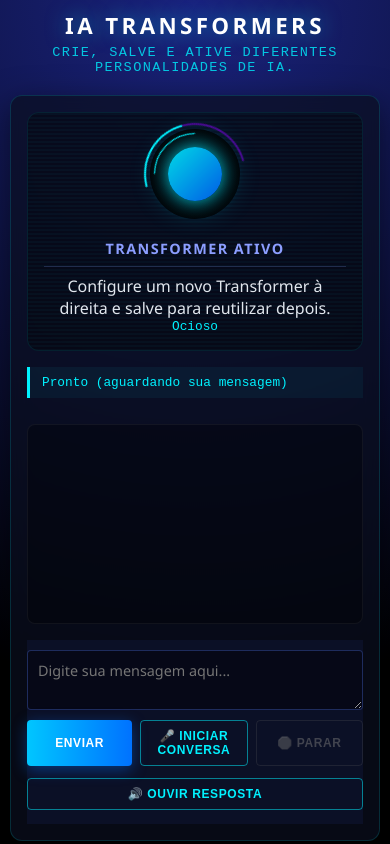
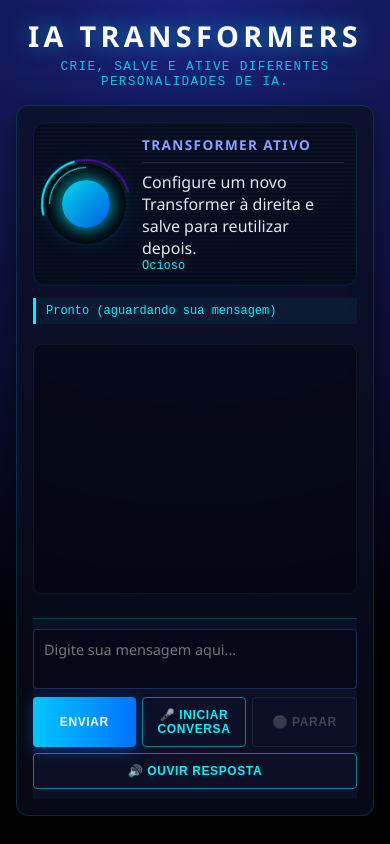
Before and after one commit to SidineiMarcelo/ia-transformers, a plain HTML site: page index.html in a window 390 px wide. Shown: the top 844 px of the page. Drawn offline with Linux system fonts and the light colour scheme.

Commit message:
Update style.css

```diff
--- a/style.css
+++ b/style.css
@@ -7,16 +7,16 @@
 
 /* Scrollbar Futurista */
 ::-webkit-scrollbar {
-  width: 8px;
-  height: 8px;
+  width: 6px;
+  height: 6px;
 }
 ::-webkit-scrollbar-track {
-  background: #050714;
+  background: rgba(5, 7, 20, 0.5);
 }
 ::-webkit-scrollbar-thumb {
   background: #00f2ff;
   border-radius: 4px;
-  box-shadow: 0 0 10px #00f2ff;
+  box-shadow: 0 0 10px rgba(0, 242, 255, 0.5);
 }
 
 body {
@@ -24,19 +24,17 @@ body {
   background: radial-gradient(circle at top center, #1a237e, #000000 80%);
   background-attachment: fixed;
   color: #e0e6ed;
-  min-height: 100vh;
-  /* IMPORTANTE: Garante que a rolagem funcione se o conteúdo for maior que a tela */
-  overflow-x: hidden;
-  overflow-y: auto;
+  /* MUDANÇA CRUCIAL: Altura fixa na tela (Desktop) para evitar scroll da página toda */
+  height: 100vh;
+  overflow: hidden;
 }
 
 /* ===== APP CONTAINER ===== */
 .app {
   max-width: 1400px;
   margin: 0 auto;
-  padding: 20px;
-  /* Em vez de min-height 100vh, usamos flex para ocupar a tela, mas permitimos rolagem */
-  min-height: 100vh;
+  padding: 16px;
+  height: 100%; /* Ocupa 100% do body */
   display: flex;
   flex-direction: column;
 }
@@ -44,14 +42,14 @@ body {
 /* ===== CABEÇALHO ===== */
 .app-header {
   text-align: center;
-  margin-bottom: 20px; /* Reduzido um pouco */
+  margin-bottom: 16px;
   text-transform: uppercase;
   position: relative;
-  flex-shrink: 0; /* Impede que o cabeçalho amasse demais */
+  flex-shrink: 0; /* Garante que o cabeçalho nunca encolha demais */
 }
 
 .app-header h1 {
-  font-size: 2rem; /* Levemente menor para caber melhor */
+  font-size: 1.8rem;
   font-weight: 800;
   letter-spacing: 0.15em;
   color: #fff;
@@ -61,7 +59,7 @@ body {
 
 .app-subtitle {
   font-family: 'Courier New', Courier, monospace;
-  font-size: 0.85rem;
+  font-size: 0.8rem;
   color: #00f2ff;
   letter-spacing: 0.1em;
   opacity: 0.8;
@@ -70,9 +68,11 @@ body {
 /* ===== LAYOUT PRINCIPAL (GRID SYSTEM) ===== */
 .layout {
   display: flex;
-  gap: 20px;
+  gap: 16px;
   align-items: stretch;
+  /* MUDANÇA CRUCIAL: Permite que o layout ocupe o espaço restante e gerencie scroll interno */
   flex: 1;
+  min-height: 0; /* Essencial para o flexbox permitir scroll nos filhos */
 }
 
 /* Painéis Base (Glassmorphism) */
@@ -83,8 +83,11 @@ body {
   padding: 16px;
   border: 1px solid rgba(0, 242, 255, 0.15);
   box-shadow: 0 8px 32px rgba(0, 0, 0, 0.5);
+
+  /* Configuração Flex Vertical para organizar conteúdo interno */
   display: flex;
   flex-direction: column;
+  height: 100%; /* Força a coluna a respeitar a altura da tela */
   transition: border-color 0.3s ease;
 }
 
@@ -94,46 +97,46 @@ body {
 
 /* Tamanhos das Colunas */
 .col-left {
-  flex: 0 0 260px; /* Reduzido levemente para caber em telas menores */
+  flex: 0 0 260px;
   gap: 12px;
 }
 
 .col-center {
   flex: 1;
-  gap: 16px;
+  gap: 12px;
   min-width: 0;
+  overflow: hidden; /* Garante que nada vaze da coluna central */
 }
 
 .col-right {
-  flex: 0 0 280px; /* Reduzido levemente */
+  flex: 0 0 280px;
   gap: 12px;
 }
 
 /* Títulos dos Painéis */
 h2 {
-  font-size: 0.9rem;
+  font-size: 0.85rem;
   text-transform: uppercase;
   letter-spacing: 0.1em;
   color: #8c9eff;
   border-bottom: 1px solid rgba(140, 158, 255, 0.2);
   padding-bottom: 8px;
   margin-bottom: 8px;
+  flex-shrink: 0;
 }
 
 /* ===== HOLOGRAMA ===== */
 .holo-card {
   display: flex;
-  gap: 20px;
-  padding: 16px; /* Padding ajustado */
+  gap: 16px;
+  padding: 12px;
   border-radius: 12px;
   background: rgba(0, 0, 0, 0.4);
   border: 1px solid rgba(0, 242, 255, 0.1);
   align-items: center;
   position: relative;
-  /* Overflow visible garante que sombras/efeitos não cortem,
-     mas precisamos controlar o conteúdo interno */
   overflow: hidden;
-  flex-shrink: 0; /* Garante que o card da IA não diminua demais */
+  flex-shrink: 0; /* Impede que o card da IA encolha quando o chat cresce */
 }
 
 /* Efeito de Scanline */
@@ -149,8 +152,8 @@ h2 {
 
 /* Contêiner da Cabeça */
 .holo-head {
-  width: 90px; /* Reduzido de 100px para otimizar espaço */
-  height: 90px;
+  width: 80px; /* Otimizado para telas menores */
+  height: 80px;
   border-radius: 50%;
   position: relative;
   display: flex;
@@ -166,7 +169,7 @@ h2 {
 .holo-head::before {
   content: '';
   position: absolute;
-  inset: -6px;
+  inset: -5px;
   border-radius: 50%;
   border: 2px solid transparent;
   border-top-color: #00f2ff;
@@ -177,7 +180,7 @@ h2 {
 .holo-head::after {
   content: '';
   position: absolute;
-  inset: 4px;
+  inset: 3px;
   border-radius: 50%;
   border: 1px solid transparent;
   border-bottom-color: #00f2ff;
@@ -210,55 +213,60 @@ h2 {
 .holo-info {
   flex: 1;
   z-index: 1;
-  min-width: 0; /* Permite que o texto quebre linha se necessário */
+  min-width: 0;
 }
 .holo-nome {
-  font-size: 1.1rem;
+  font-size: 1rem;
   color: #fff;
-  margin-bottom: 4px;
-  white-space: nowrap; /* Evita quebra feia no nome */
+  margin-bottom: 2px;
+  white-space: nowrap;
   overflow: hidden;
-  text-overflow: ellipsis; /* Adiciona ... se o nome for muito longo */
+  text-overflow: ellipsis;
 }
 .holo-status {
   color: #00f2ff;
   font-family: monospace;
-  font-size: 0.8rem;
+  font-size: 0.75rem;
 }
 
-/* ===== MENSAGENS E CHAT ===== */
+/* ===== MENSAGENS E CHAT (CORREÇÃO DE SCROLL) ===== */
 .status-bar {
   font-family: 'Courier New', monospace;
-  font-size: 0.8rem;
+  font-size: 0.75rem;
   color: #00f2ff;
   background: rgba(0, 242, 255, 0.05);
-  padding: 8px 12px;
+  padding: 6px 10px;
   border-left: 3px solid #00f2ff;
-  margin-bottom: 10px;
+  margin-bottom: 8px;
+  flex-shrink: 0;
 }
 
 .mensagens {
+  /* O PULO DO GATO: flex: 1 faz ela ocupar todo espaço sobrando */
   flex: 1;
-  min-height: 200px; /* Reduzido mínima para caber em telas pequenas */
-  max-height: 500px; /* Aumentado max para telas grandes */
-  overflow-y: auto;
-  padding: 16px;
+  /* Removemos altura fixa/max-height para usar o espaço flexível */
+  height: auto;
+  min-height: 0; /* Permite encolher se necessário */
+  overflow-y: auto; /* Scroll apenas aqui dentro! */
+
+  padding: 12px;
   background: rgba(0, 0, 0, 0.3);
   border: 1px solid rgba(255, 255, 255, 0.05);
   border-radius: 8px;
   display: flex;
   flex-direction: column;
-  gap: 12px;
+  gap: 10px;
+  margin-bottom: 12px; /* Espaço antes do input */
 }
 
 .msg {
-  padding: 10px 14px;
+  padding: 8px 12px;
   border-radius: 8px;
-  font-size: 0.95rem;
+  font-size: 0.9rem;
   line-height: 1.4;
   position: relative;
   max-width: 90%;
-  word-wrap: break-word; /* Quebra palavras longas */
+  word-wrap: break-word;
 }
 
 .msg.usuario {
@@ -279,19 +287,27 @@ h2 {
 
 .msg strong {
   display: block;
-  font-size: 0.75rem;
-  margin-bottom: 4px;
+  font-size: 0.7rem;
+  margin-bottom: 2px;
   opacity: 0.7;
   text-transform: uppercase;
 }
 
 /* ===== INPUTS E CONTROLES ===== */
+.entrada-container {
+  display: flex;
+  flex-direction: column;
+  gap: 8px;
+  /* Garante que o input fique fixo e não encolha */
+  flex-shrink: 0;
+  margin-top: auto;
+}
+
 .campo-label {
   font-size: 0.75rem;
   color: #8c9eff;
   text-transform: uppercase;
   margin: 8px 0 4px;
-  letter-spacing: 0.05em;
 }
 
 .campo-input,
@@ -302,7 +318,7 @@ select,
   background: rgba(5, 7, 20, 0.8);
   border: 1px solid rgba(88, 130, 255, 0.3);
   color: #fff;
-  padding: 10px; /* Padding otimizado */
+  padding: 10px;
   border-radius: 4px;
   font-family: inherit;
   font-size: 0.9rem;
@@ -320,27 +336,27 @@ select:focus {
 }
 
 .campo-textarea {
-  min-height: 80px; /* Menor altura mínima */
-  resize: vertical;
+  flex: 1; /* Ocupa espaço disponível no painel direito */
+  min-height: 80px;
+  resize: none; /* Desativa resize manual para manter layout limpo */
 }
 
-.entrada-container {
-  display: flex;
-  flex-direction: column;
-  gap: 10px;
-  margin-top: auto;
+/* Configuração Específica do Input de Chat */
+#entradaTexto {
+  height: 60px; /* Altura fixa para o input de chat */
+  resize: none;
 }
 
 /* Botões */
 .btn {
   border: none;
-  padding: 10px 16px; /* Ajuste leve */
+  padding: 10px 14px;
   border-radius: 4px;
   cursor: pointer;
   font-weight: 600;
   text-transform: uppercase;
   letter-spacing: 0.05em;
-  font-size: 0.8rem;
+  font-size: 0.75rem;
   transition: all 0.2s ease;
   position: relative;
   overflow: hidden;
@@ -387,25 +403,26 @@ select:focus {
 .botoes-chat {
   display: flex;
   flex-wrap: wrap;
-  gap: 8px;
+  gap: 6px;
 }
 .botoes-chat .btn {
   flex: 1;
-  min-width: 100px;
+  min-width: 80px;
 }
 
 /* Lista de Transformers */
 .lista-transformers {
   flex: 1;
-  overflow-y: auto;
+  overflow-y: auto; /* Scroll apenas na lista */
   padding-right: 4px;
+  min-height: 0;
 }
 .transformer-item {
   background: rgba(255, 255, 255, 0.03);
   border: 1px solid transparent;
   border-left: 2px solid rgba(255, 255, 255, 0.1);
-  padding: 10px;
-  margin-bottom: 8px;
+  padding: 8px 10px;
+  margin-bottom: 6px;
   border-radius: 0 4px 4px 0;
   cursor: pointer;
   transition: all 0.2s;
@@ -418,28 +435,23 @@ select:focus {
   border-color: #00f2ff;
   border-left: 3px solid #00f2ff;
   background: linear-gradient(90deg, rgba(0, 242, 255, 0.1), transparent);
-  box-shadow: 0 0 15px rgba(0, 242, 255, 0.1);
 }
-.transformer-name { display: block; font-weight: bold; color: #fff; }
-.transformer-sub { font-size: 0.75rem; color: #8c9eff; }
+.transformer-name { display: block; font-weight: bold; color: #fff; font-size: 0.9rem;}
+.transformer-sub { font-size: 0.7rem; color: #8c9eff; }
 
 .transformer-actions {
   display: flex;
   gap: 4px;
-  margin-top: 6px;
+  margin-top: 4px;
 }
 .transformer-actions button {
-  font-size: 0.7rem;
-  padding: 4px 8px;
+  font-size: 0.65rem;
+  padding: 3px 6px;
   background: rgba(0, 0, 0, 0.3);
   border: 1px solid rgba(255, 255, 255, 0.2);
   color: #fff;
   border-radius: 3px;
   cursor: pointer;
-}
-.transformer-actions button:hover {
-  border-color: #00f2ff;
-  color: #00f2ff;
 }
 
 /* ===== ANIMAÇÕES ===== */
@@ -450,87 +462,62 @@ select:focus {
 
 /* ===== RESPONSIVIDADE AVANÇADA ===== */
 
-/* NOTEBOOKS E TELAS MÉDIAS (até 1366px) */
-/* Aqui corrigimos o problema de corte em notebooks */
-@media (max-width: 1400px) {
-  .app { padding: 10px; }
-  .col-left { flex: 0 0 240px; }
-  .col-right { flex: 0 0 250px; }
-  .app-header h1 { font-size: 1.8rem; }
-}
-
-/* NOTEBOOKS COM TELA BAIXA (Altura < 800px) */
-/* Essencial para evitar corte superior em telas 1366x768 */
+/* NOTEBOOKS (Telas com altura limitada) */
 @media (max-height: 800px) {
   .app-header { margin-bottom: 10px; }
-  .app-header h1 { font-size: 1.5rem; margin-bottom: 0; }
-  .app-subtitle { display: none; } /* Esconde subtítulo para ganhar espaço */
-
-  .holo-head { width: 70px; height: 70px; } /* Reduz a cabeça da IA */
-  .holo-card { padding: 10px; }
-
-  .mensagens { min-height: 150px; }
-  .campo-textarea { min-height: 60px; }
+  .app-header h1 { font-size: 1.4rem; }
+  .app-subtitle { display: none; }
 }
 
 /* TABLETS (Modo Retrato) */
 @media (max-width: 1024px) {
-  .col-left { flex: 0 0 220px; }
+  .col-left { flex: 0 0 200px; }
   .col-right { flex: 0 0 220px; }
-  .botoes-chat .btn { padding: 8px; font-size: 0.75rem; }
 }
 
-/* CELULARES E TABLETS PEQUENOS (Stack Vertical) */
+/* MOBILE e TELAS PEQUENAS (Volta a comportamento de Scroll Normal) */
 @media (max-width: 900px) {
-  .app { height: auto; display: block; } /* Remove altura fixa flex */
+  body {
+    height: auto;
+    overflow-y: auto; /* Permite scroll da página no mobile */
+  }
+
+  .app {
+    height: auto;
+    display: block; /* Remove o comportamento de altura fixa */
+  }
+
   .layout {
     flex-direction: column;
-    gap: 20px;
     height: auto;
   }
 
   .col {
+    height: auto; /* Colunas crescem conforme conteúdo */
     width: 100%;
-    flex: none;
-    margin-bottom: 10px;
+    margin-bottom: 16px;
   }
 
-  /* Ordem de exibição no celular: Chat primeiro, depois IA, depois configs */
   .col-center { order: -1; }
 
-  /* Lista de transformers menor no mobile */
+  /* Limita altura das áreas de scroll no mobile para não ficar infinito */
+  .mensagens {
+    max-height: 400px;
+    min-height: 250px;
+  }
+
   .lista-transformers {
     max-height: 200px;
-    border-bottom: 1px solid rgba(255,255,255,0.1);
   }
 
-  .mensagens {
-    max-height: 350px; /* Limita altura para caber teclado */
-  }
-
-  .holo-card {
-    flex-direction: row; /* Mantém lado a lado no mobile se couber */
-    justify-content: flex-start;
-  }
-}
-
-/* CELULARES PEQUENOS */
-@media (max-width: 500px) {
-  .app-header h1 { font-size: 1.4rem; }
-
-  .holo-card { flex-direction: column; text-align: center; }
-
-  .botoes-chat .btn {
-    width: 100%;
-    margin-bottom: 4px;
-  }
-
-  /* Ajuste para teclado */
+  /* Ajuste no teclado mobile */
   .entrada-container {
     position: sticky;
     bottom: 0;
-    background: #0b1026;
-    padding: 10px 0;
     z-index: 10;
+    background: #0b1026; /* Fundo sólido para cobrir conteúdo */
+    padding-top: 10px;
+    padding-bottom: 10px;
+    border-top: 1px solid rgba(0, 242, 255, 0.2);
   }
 }
```
